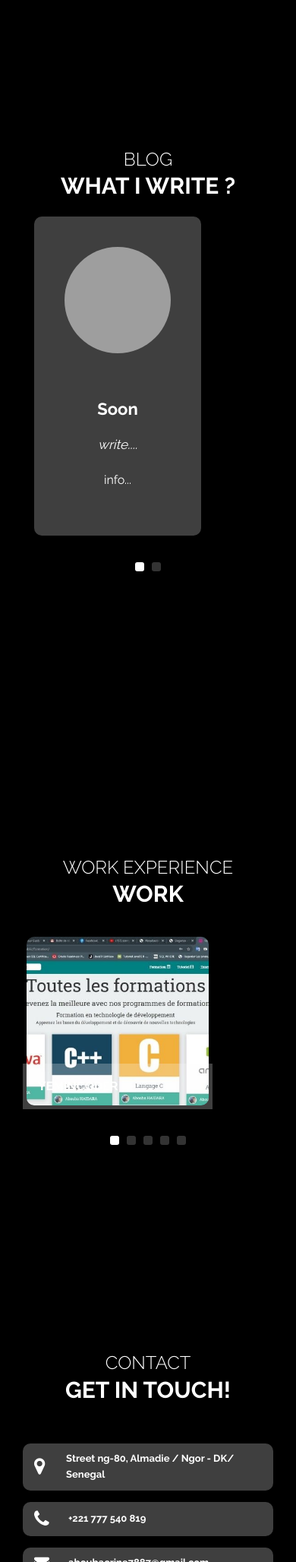
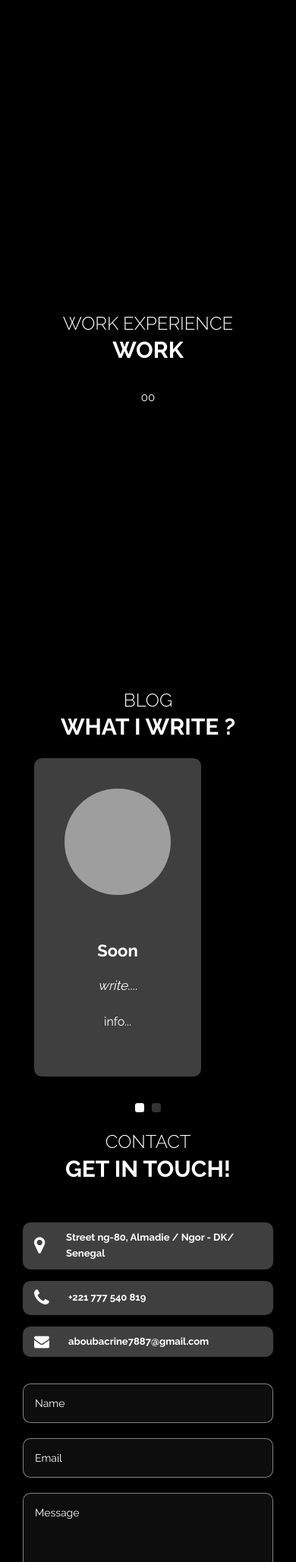
Before and after one commit to Abouba-Haidara/portfolio, a PHP site: page / in a window 390 px wide. Shown: the part 4444-6500 px from the top of the page at 76% size. Run offline with PHP 8.4, Linux system fonts and the light colour scheme; grey boxes are pictures that could not be loaded.

Commit message:
Update index.php

```diff
--- a/index.php
+++ b/index.php
@@ -378,7 +378,22 @@
                     </div>
                 </div>
             </div>
-
+            <div class="section animated-row" data-section="slide07">
+                <div class="section-inner">
+                    <div class="row justify-content-center">
+                        <div class="col-md-8 wide-col-laptop">
+                            <div class="title-block animate" data-animate="fadeInUp">
+                                <span>Work Experience</span>
+                                <h2>Work</h2>
+                            </div>
+                            <div class="gallery-section">
+                                00
+                             </div>
+                            </div>
+                        </div>
+                    </div>
+                </div>
+            </div>
             <div class="section animated-row" data-section="slide06">
                 <div class="section-inner">
                     <div class="row justify-content-center">
@@ -421,90 +436,7 @@
                     </div>
                 </div>
             </div>
-            <div class="section animated-row" data-section="slide07">
-                <div class="section-inner">
-                    <div class="row justify-content-center">
-                        <div class="col-md-8 wide-col-laptop">
-                            <div class="title-block animate" data-animate="fadeInUp">
-                                <span>Work Experience</span>
-                                <h2>Work</h2>
-                            </div>
-                            <div class="gallery-section">
-                                <div class="gallery-list owl-carousel">
-                                    <div class="item animate" data-animate="fadeInUp">
-                                        <div class="portfolio-item">
-                                            <div class="thumb box">
-                                                <img src="images/item-1.jpg" alt="">
-                                            </div>
-                                            <div class="thumb-inner animate" data-animate="fadeInUp">
-                                                <h4>YeminCoder</h4>
-                                                <p>
-                                                YeminiCoder it is E-learning plateform to educate the student does'nt support
-                                                    for free.
-                                                </p>
-                                            </div>
-                                        </div>
-                                    </div>
 
-                                    <div class="item animate" data-animate="fadeInUp">
-                                        <div class="portfolio-item">
-                                            <div class="thumb box">
-                                                <img src="images/item-2.jpg" alt="">
-                                            </div>
-                                            <div class="thumb-inner animate" data-animate="fadeInUp">
-                                                 <h4>Vivito</h4>
-                                                 <p>
-                                                   Vivito, it is Searching Roommate plateforme for student.
-                                                 </p>
-                                            </div>
-                                        </div>
-                                    </div>
-                                    <div class="item animate" data-animate="fadeInUp">
-                                        <div class="portfolio-item">
-                                            <div class="thumb box">
-                                                <img src="images/item-3.jpg" alt="">
-                                            </div>
-                                            <div class="thumb-inner animate" data-animate="fadeInUp">
-                                                  <h4>Fariz IoT</h4>
-                                                   <p> Fariz-IoT WEB And Mobile Application it is IoT Application to monitoring the
-                                                    farmer activities. it's smart agriculture application.</p>
-                                            </div>
-                                        </div>
-                                    </div>
-
-                                    <div class="item animate" data-animate="fadeInUp">
-                                        <div class="portfolio-item">
-                                            <div class="thumb">
-                                                <img src="images/item-4.jpg" alt="">
-                                            </div>
-                                            <div class="thumb-inner animate" data-animate="fadeInUp">
-                                                <h4>Halan-AI</h4>
-                                                <p>Halan-ai WEB Application it is voice search news using Alan AI SDK. <br />
-                                                  <a class="btn btn-sm" target="_blanc" href="https://halan-ai.web.app/">See Demo</a>
-                                                </p>
-                                            </div>
-                                        </div>
-                                    </div>
-
-                                    <div class="item animate" data-animate="fadeInUp">
-                                        <div class="portfolio-item">
-                                            <div class="thumb">
-                                                <img src="images/item-5.jpg" alt="">
-                                            </div>
-                                            <div class="thumb-inner animate" data-animate="fadeInUp">
-                                           <h4>Covid-19</h4>
-                                                <p>
-                                                 Covid-19 Tracking App using disease sh API With reactJS AND Material-UI, Maps
-                                                 </p>
-                                           </div>
-                                        </div>
-                                    </div>
-                                </div>
-                            </div>
-                        </div>
-                    </div>
-                </div>
-            </div>
 
             <div class="section animated-row" data-section="slide08">
                 <div class="section-inner">
```
